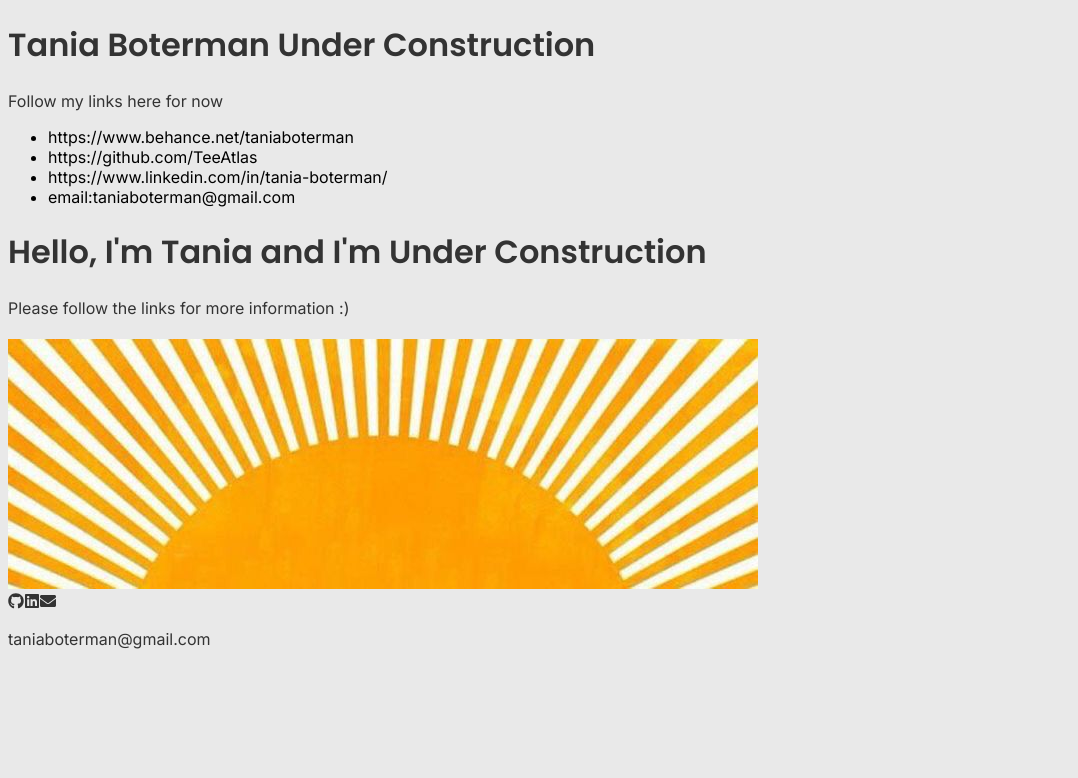
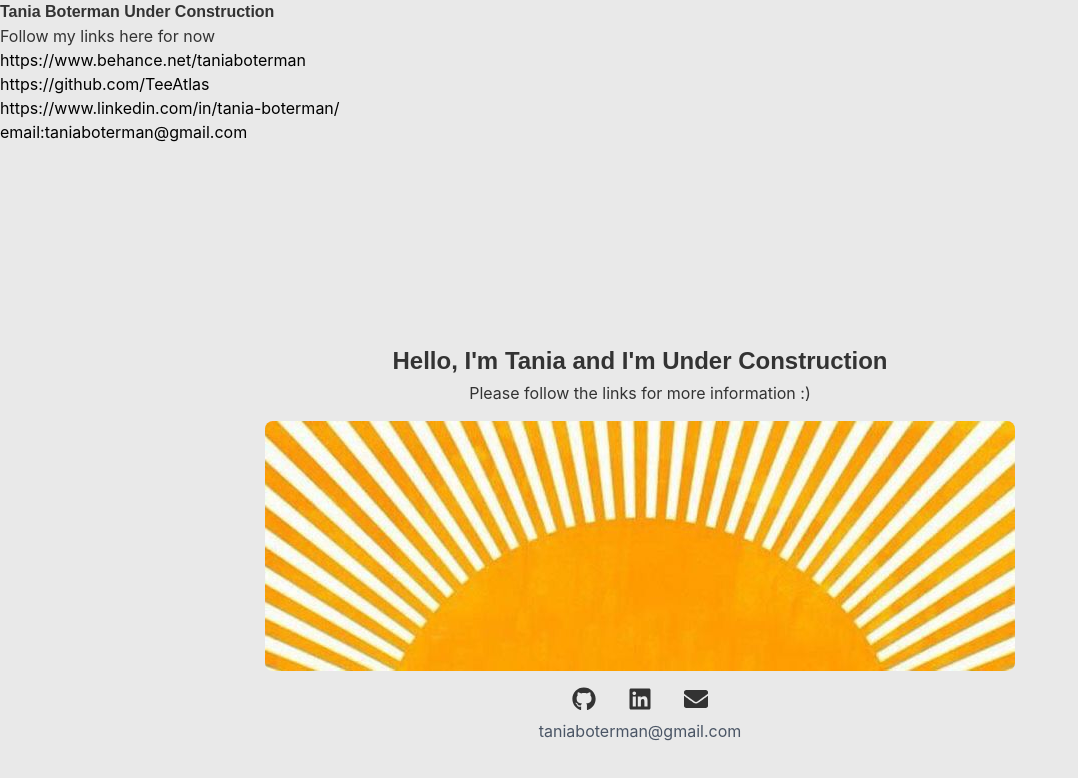
Before and after one commit to TeeAtlas/under-construction-tania, a React (Vite) app: page / in a window 1280 px wide. Shown: the top 778 px of the page, without its empty margins (0-1078 px from the left). Built offline with nearby package versions, Linux system fonts and the light colour scheme.

Commit message:
still debugging

```diff
--- a/package.json
+++ b/package.json
@@ -12,14 +12,14 @@
     "preview": "vite preview"
   },
   "dependencies": {
-    "@tailwindcss/vite": "^4.0.17",
+    "@tailwindcss/vite": "^4.1.1",
     "autoprefixer": "^10.4.21",
     "my-vite-react-site": "file:",
     "postcss": "^8.5.3",
     "react": "^19.0.0",
     "react-dom": "^19.0.0",
     "react-icons": "^5.5.0",
-    "tailwindcss": "^4.0.17"
+    "tailwindcss": "^4.1.1"
   },
   "devDependencies": {
     "@eslint/js": "^9.21.0",
--- a/src/index.css
+++ b/src/index.css
@@ -1,3 +1,5 @@
+@import "tailwindcss";
+
 @import url("https://fonts.googleapis.com/css2?family=Inter:wght@400;500;600&family=Poppins:wght@600&display=swap");
 
 body {
--- a/tailwind.config.js
+++ b/tailwind.config.js
@@ -1,8 +1,8 @@
-/** @type {import('tailwindcss').Config} */
-export default {
-    content: ["./index.html", "./src/**/*.{js,jsx,ts,tsx}"],
-    theme: {
-      extend: {},
-    },
-    plugins: [],
-  };
+// /** @type {import('tailwindcss').Config} */
+// export default {
+//     content: ["./index.html", "./src/**/*.{js,jsx,ts,tsx}"],
+//     theme: {
+//       extend: {},
+//     },
+//     plugins: [],
+//   };
--- a/vite.config.js
+++ b/vite.config.js
@@ -1,12 +1,12 @@
 import { defineConfig } from 'vite'
 import react from '@vitejs/plugin-react'
-import tailwindcss from '@tailwindcss/vite'
+// import tailwindcss from '@tailwindcss/vite'
 
 // https://vite.dev/config/
 export default defineConfig({
-  base: "./",
   plugins: [react(),
-    tailwindcss(),
+    // tailwindcss(),
   ],
+  base: '/under-construction-tania/',
 
 })
```
Also changed, not shown: 1 other file (tests, documents, lock files or other folders).
